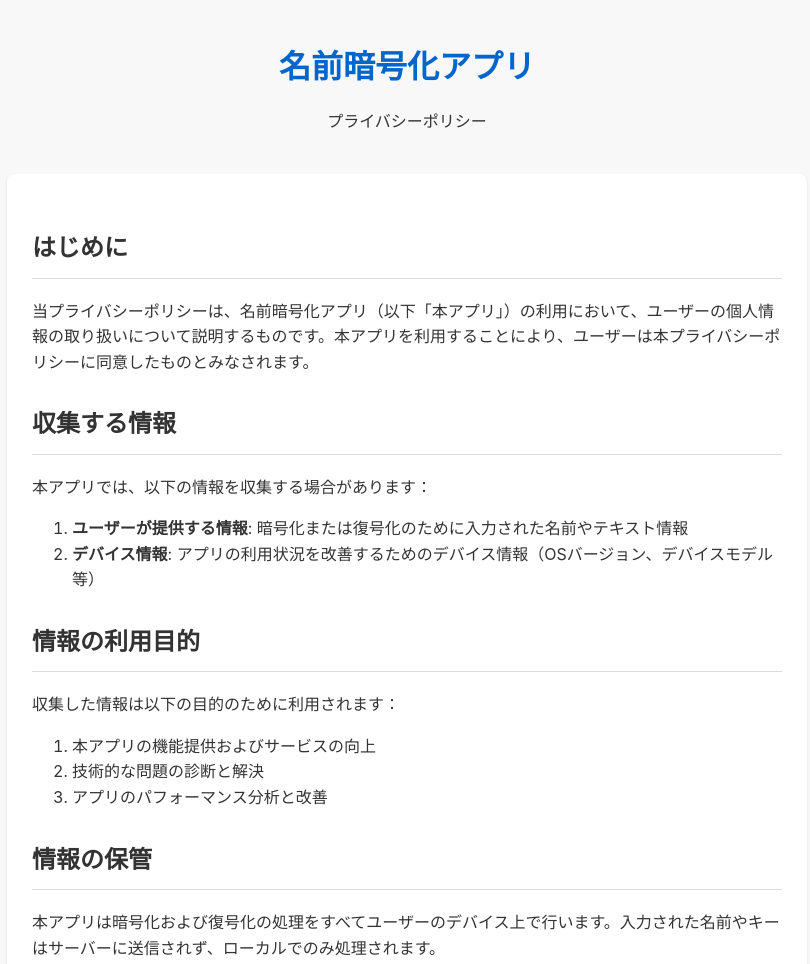
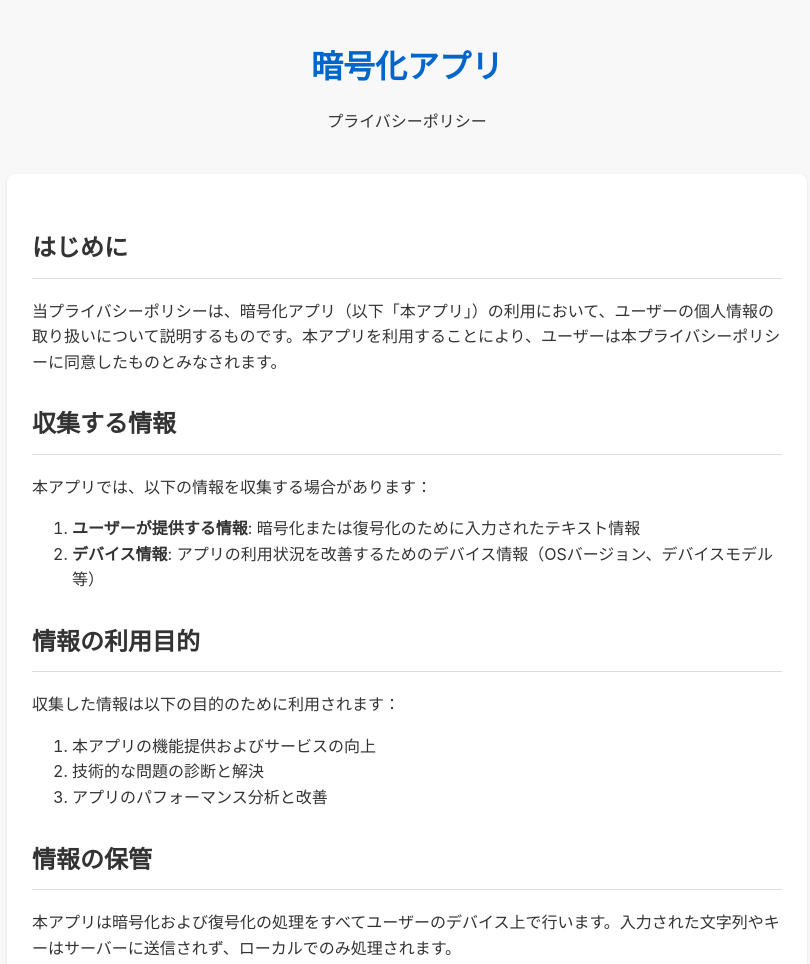
Before and after one commit to ex-takashima/CryotoNameWeb, a plain HTML site: page privacy-policy.html in a window 1280 px wide. Shown: the top 964 px of the page, without its empty margins (233-1043 px from the left). Drawn offline with Linux system fonts and the light colour scheme.

Commit message:
Update privacy-policy.html

```diff
--- a/privacy-policy.html
+++ b/privacy-policy.html
@@ -3,7 +3,7 @@
 <head>
     <meta charset="UTF-8">
     <meta name="viewport" content="width=device-width, initial-scale=1.0">
-    <title>名前暗号化アプリ - プライバシーポリシー</title>
+    <title>暗号化アプリ - プライバシーポリシー</title>
     <link rel="manifest" href="manifest.json">
     <style>
         body {
@@ -54,18 +54,18 @@
 </head>
 <body>
     <header>
-        <h1>名前暗号化アプリ</h1>
+        <h1>暗号化アプリ</h1>
         <p>プライバシーポリシー</p>
     </header>
 
     <div class="content">
         <h2>はじめに</h2>
-        <p>当プライバシーポリシーは、名前暗号化アプリ（以下「本アプリ」）の利用において、ユーザーの個人情報の取り扱いについて説明するものです。本アプリを利用することにより、ユーザーは本プライバシーポリシーに同意したものとみなされます。</p>
+        <p>当プライバシーポリシーは、暗号化アプリ（以下「本アプリ」）の利用において、ユーザーの個人情報の取り扱いについて説明するものです。本アプリを利用することにより、ユーザーは本プライバシーポリシーに同意したものとみなされます。</p>
 
         <h2>収集する情報</h2>
         <p>本アプリでは、以下の情報を収集する場合があります：</p>
         <ol>
-            <li><strong>ユーザーが提供する情報</strong>: 暗号化または復号化のために入力された名前やテキスト情報</li>
+            <li><strong>ユーザーが提供する情報</strong>: 暗号化または復号化のために入力されたテキスト情報</li>
             <li><strong>デバイス情報</strong>: アプリの利用状況を改善するためのデバイス情報（OSバージョン、デバイスモデル等）</li>
         </ol>
 
@@ -78,7 +78,7 @@
         </ol>
 
         <h2>情報の保管</h2>
-        <p>本アプリは暗号化および復号化の処理をすべてユーザーのデバイス上で行います。入力された名前やキーはサーバーに送信されず、ローカルでのみ処理されます。</p>
+        <p>本アプリは暗号化および復号化の処理をすべてユーザーのデバイス上で行います。入力された文字列やキーはサーバーに送信されず、ローカルでのみ処理されます。</p>
 
         <h2>第三者への情報提供</h2>
         <p>当社は、以下の場合を除き、収集した情報を第三者と共有しません：</p>
@@ -102,7 +102,7 @@
 
         <h2>お問い合わせ</h2>
         <p>本プライバシーポリシーに関するご質問やご懸念がある場合は、以下の連絡先までお問い合わせください：</p>
-        <p>メールアドレス: [あなたのメールアドレス]</p>
+        <p>メールアドレス: don.exlabo＠gmail.com</p>
 
         <h2>発効日</h2>
         <p>本プライバシーポリシーは2025年5月8日より有効です。</p>
@@ -111,7 +111,7 @@
     </div>
 
     <footer>
-        <p>© 2025 名前暗号化アプリ. All rights reserved.</p>
+        <p>© 2025 暗号化アプリ. All rights reserved.</p>
     </footer>
 
     <script>
```
